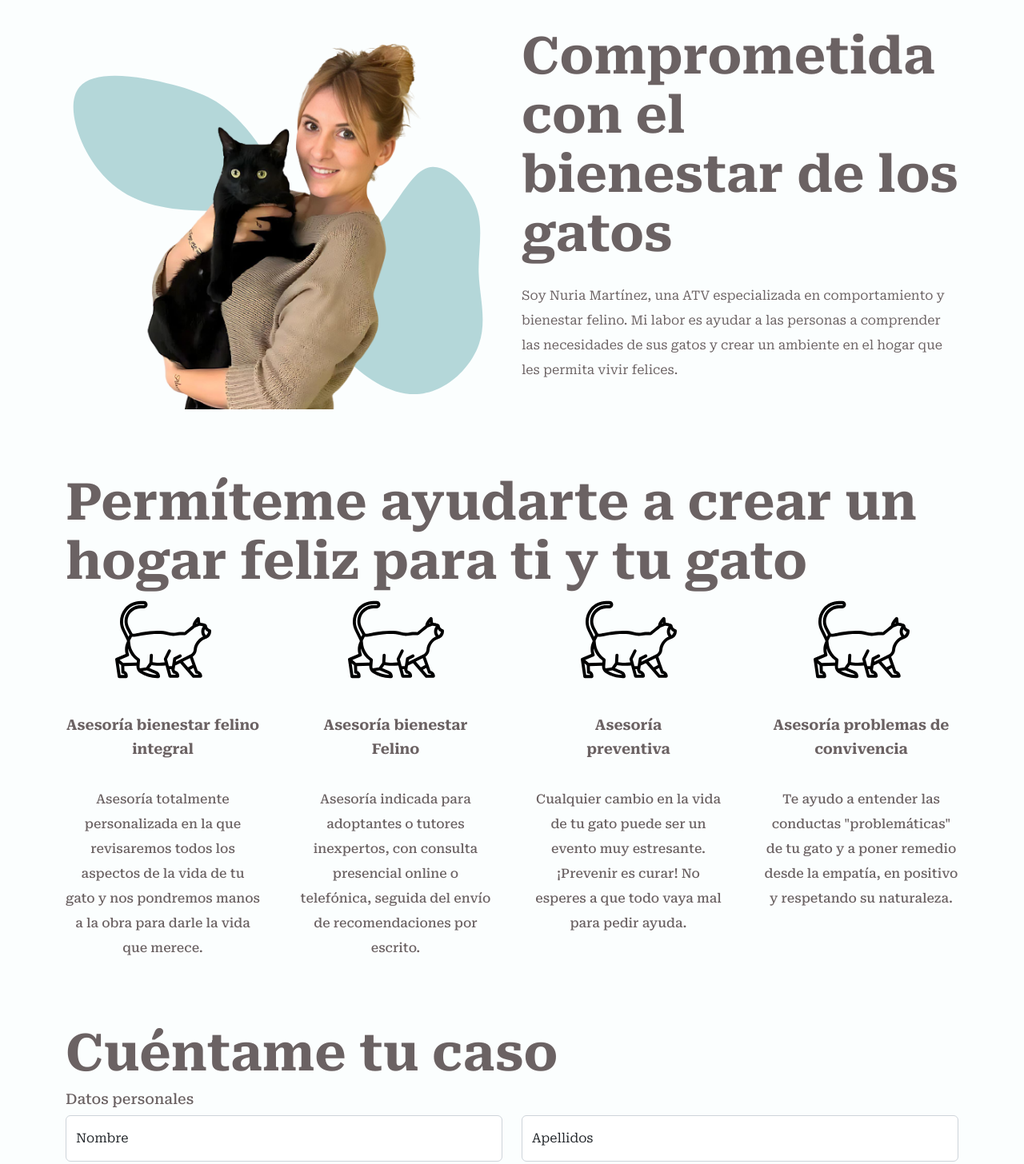
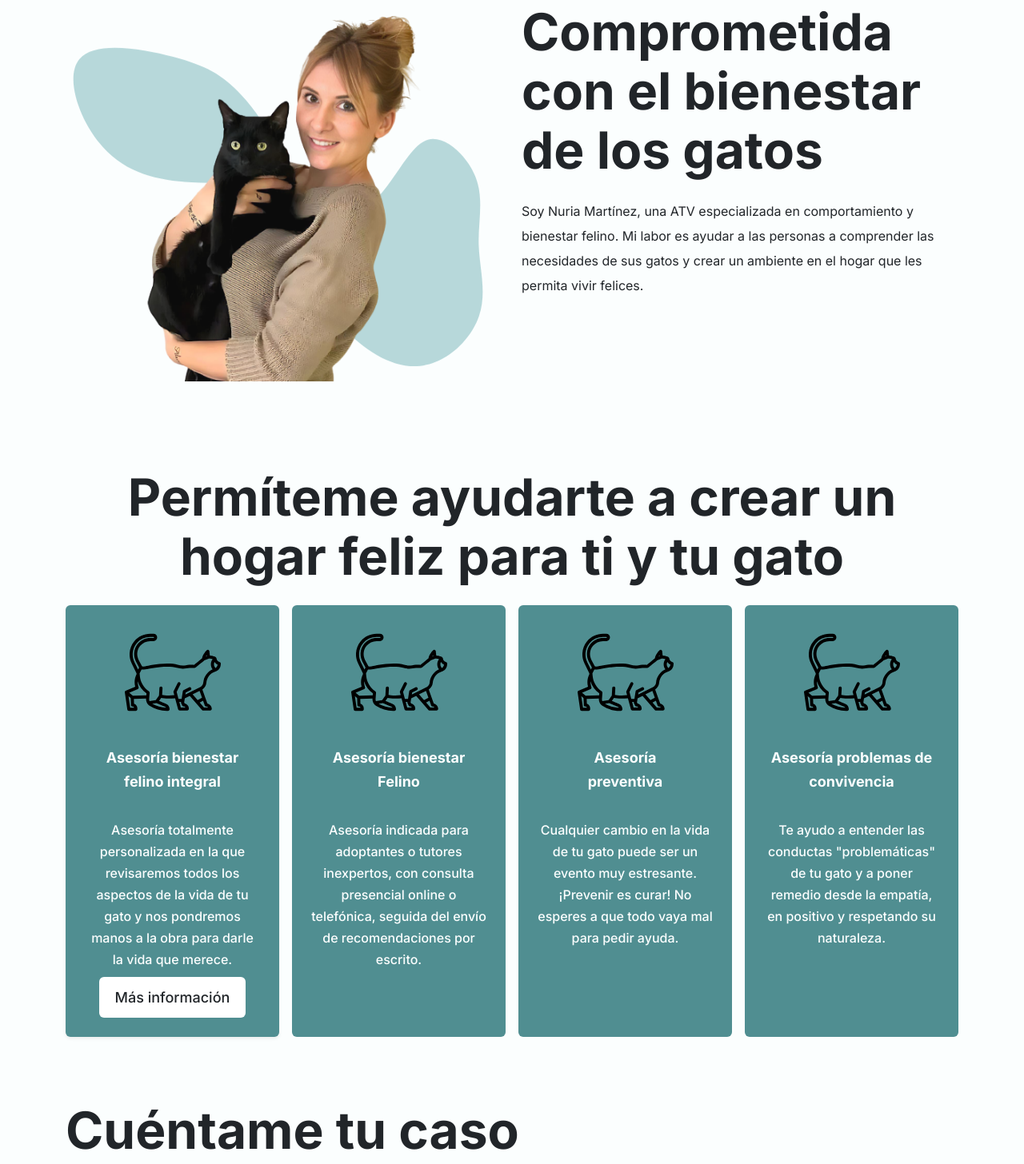
Before and after one commit to SergioMartinezC/naturaleza-felina, a website: page index.html in a window 1280 px wide. Shown: the part 833-2289 px from the top of the page at 80% size. Drawn offline with nearby package versions, Linux system fonts and the light colour scheme.

Commit message:
adjust scroll and services updated

```diff
--- a/index.html
+++ b/index.html
@@ -21,8 +21,7 @@
               <!-- Sidebar -->
               <div class="sidebar offcanvas offcanvas-start" tabindex="-1" id="offcanvasNavbar" aria-labelledby="offcanvasNavbarLabel">
                   <!-- Sidebar Header -->
-                <div class="offcanvas-header border-bottom">
-                  <h5 class="offcanvas-title" id="offcanvasNavbarLabel">Naturaleza Felina</h5>
+                <div class="offcanvas-header justify-content-end">
                   <button type="button" class="btn-close shadow-none" data-bs-dismiss="offcanvas" aria-label="Close"></button>
                 </div>
                 <!-- Sidebar Body -->
@@ -75,7 +74,7 @@
                 <div class="col-lg-6">
                   <div class="copy" data-aos="fade-up" data-aos-duration="2000">
                     <div class="text-label">
-                      Solucionando problemas de comportamiento felino
+                      Ayudándote a comprender a tu gato
                     </div>
                     <div class="text-hero-bold">
                       Hagamos del mundo un lugar mejor para los gatos
@@ -99,10 +98,13 @@
           <section class="about" id="about">
             <div class="container">
               <div class="row">
-                <div class="col-md-6 bg-secondary-nat d-flex justify-content-center about-image-container" data-aos="fade-down" data-aos-duration="2000">
+                <div class="col-lg-6 bg-secondary-nat d-flex justify-content-center about-image-container"
+                     data-aos="fade-down"
+                     data-aos-duration="3000"
+                     data-aos-delay="500" data-aos-offset="0">
                   <img src="assets/images/about-removeb.png" class="w-75" alt="img">
                 </div>
-                <div class="col-md-6" data-aos="fade-right" data-aos-duration="2000">
+                <div class="col-lg-6 order-lg-last order-md-first" data-aos="fade-right" data-aos-duration="3000" data-aos-offset="500">
                   <div class="text-about-bold">
                     Comprometida con el bienestar de los gatos
                   </div>
@@ -114,15 +116,16 @@
               </div>
             </div>
           </section>
-          <section class="services" id="services">
+          <section class="services position-relative" id="services">
             <div class="container bg-primary-nat">
               <div class="row">
-                <div class="text-services-bold">
+                <div class="text-services-bold text-center">
                   Permíteme ayudarte a crear un hogar feliz para ti y tu gato
                 </div>
               </div>
-              <div class="row g-5">
-                <div class="col-md-6 col-lg-3 d-flex flex-column text-center justify-content-start">
+              <div class="row g-3 justify-content-between">
+                <div class="col-sm-12 col-md-6 col-lg-3 d-flex flex-column text-center justify-content-start">
+                  <div class="service-background p-4 border-1 shadow-sm rounded h-100">
                     <span>
                       <svg fill="#000000" height="120px" width="120px" version="1.1" id="Capa_1" xmlns="http://www.w3.org/2000/svg" xmlns:xlink="http://www.w3.org/1999/xlink"
                         viewBox="0 0 464.854 464.854" xml:space="preserve">
@@ -176,8 +179,11 @@
                       Asesoría totalmente personalizada en la que revisaremos todos los aspectos de la vida de
                       tu gato y nos pondremos manos a la obra para darle la vida que merece.
                     </div>
+                    <a href="#" class="btn btn-service shadow-none mt-2">Más información</a>
                   </div>
-                <div class="col-12 col-md-6 col-lg-3 d-flex flex-column text-center justify-content-start">
+                </div>
+                <div class="col-sm-12 col-md-6 col-lg-3 d-flex flex-column text-center justify-content-start">
+                  <div class="service-background p-4 border-1 rounded h-100">
                     <span>
                       <svg fill="#000000" height="120px" width="120px" version="1.1" id="Capa_1" xmlns="http://www.w3.org/2000/svg" xmlns:xlink="http://www.w3.org/1999/xlink"
                         viewBox="0 0 464.854 464.854" xml:space="preserve">
@@ -232,7 +238,9 @@
                       online o telefónica, seguida del envío de recomendaciones por escrito.
                     </div>
                   </div>
-                <div class="col-12 col-md-6 col-lg-3 d-flex flex-column text-center justify-content-start">
+                </div>
+                <div class="col-sm-12 col-md-6 col-lg-3 d-flex flex-column text-center justify-content-start">
+                  <div class="service-background p-4 border-1 rounded h-100">
                     <span>
                       <svg fill="#000000" height="120px" width="120px" version="1.1" id="Capa_1" xmlns="http://www.w3.org/2000/svg" xmlns:xlink="http://www.w3.org/1999/xlink"
                         viewBox="0 0 464.854 464.854" xml:space="preserve">
@@ -287,7 +295,9 @@
                       es curar! No esperes a que todo vaya mal para pedir ayuda.
                     </div>
                   </div>
-                <div class="col-12 col-md-6 col-lg-3 d-flex flex-column text-center justify-content-start">
+                </div>
+                <div class="col-sm-12 col-md-6 col-lg-3 d-flex flex-column text-center justify-content-start">
+                  <div class="service-background p-4 border-1 rounded h-100">
                     <span>
                       <svg fill="#000000" height="120px" width="120px" version="1.1" id="Capa_1" xmlns="http://www.w3.org/2000/svg" xmlns:xlink="http://www.w3.org/1999/xlink"
                         viewBox="0 0 464.854 464.854" xml:space="preserve">
@@ -340,6 +350,7 @@
                     <div class="text-service">
                       Te ayudo a entender las conductas "problemáticas" de tu gato y a poner remedio
                       desde la empatía, en positivo y respetando su naturaleza.
+                    </div>
                   </div>
                 </div>
               </div>
--- a/script.js
+++ b/script.js
@@ -6,6 +6,7 @@ $(document).ready(function(){
 });
 
 $(document).ready(function() {
+    var scrollOffset = 121;
     $(window).scroll(function() {
         var scrollPos = $(document).scrollTop();
         $('.nav-link').each(function() {
@@ -15,7 +16,7 @@ $(document).ready(function() {
             if (refElement[0] == undefined) {
                 console.log(href);
             }
-            if (refElement[0].offsetTop <= scrollPos && refElement[0].offsetTop + refElement[0].offsetHeight > scrollPos) {
+            if (refElement[0].offsetTop - scrollOffset <= scrollPos && refElement[0].offsetTop - scrollOffset + refElement[0].offsetHeight > scrollPos) {
                 $('.nav-link').removeClass('active');
                 currLink.addClass('active');
             }
--- a/style.css
+++ b/style.css
@@ -1,5 +1,4 @@
-@import url('https://fonts.googleapis.com/css2?family=Roboto+Serif:opsz,wght@8..144,100;8..144,300;8..144,400;8..144,500;8..144,600;8..144,700&display=swap');
-
+@import url('https://fonts.googleapis.com/css2?family=Inter:wght@300;400;500;600;700&family=Roboto+Serif:opsz,wght@8..144,100;8..144,300;8..144,400;8..144,500;8..144,600;8..144,700&display=swap');
 
 /* Colors */
 
@@ -18,7 +17,7 @@
     --primary-blur: #CBCCCC;
     /*--primary-blur: #728181;*/
     --accent-color: var(--blue);
-    --font-color: var(--gray);
+    --font-color: var(black);
 
     --nav-height: 85px;
 
@@ -27,6 +26,7 @@
     --header-3: 42px;
     --header-4: 32px;
 
+    --text-large: 22px;
     --text-medium: 18px;
     --text-regular: 16px;
     --text-light: 13px;
@@ -44,7 +44,7 @@
     margin: 0;
     padding: 0;
     box-sizing: border-box;
-    font-family: 'Roboto Serif', serif;
+    font-family: 'Inter', sans-serif;
 }
 
 body {
@@ -79,7 +79,7 @@ a {
     background-image: linear-gradient(rgba(0,0,0,0), rgba(0,0,0,0)), linear-gradient(
         rgba(0,0,0,0),
         rgba(0,0,0,0)
-    ), linear-gradient(var(--font-color), var(--font-color));
+    ), linear-gradient(var(--primary-dark), var(--primary-dark));
     background-size: 20px 1px, 100% 2px, 0 1px;
     background-position: calc(20px * -1) 100%, 100% 100%, 0 100%;
     background-repeat: no-repeat;
@@ -89,12 +89,13 @@ a {
 }
 
 .nav-link:hover {
-    color: var(--font-color);
+    color: var(--primary-dark);
     background-size: 20px 1px, 0 1px, 100% 1px !important;
     background-position: calc(100% + 20px) 100%, 100% 100%, 0 100% !important;
 }
 
 .nav-link.active {
+    color: var(--primary-dark) !important;
     background-size: 20px 1px, 0 1px, 100% 1px !important;
     background-position: calc(100% + 20px) 100%, 100% 100%, 0 100% !important;
 }
@@ -148,17 +149,17 @@ a {
 .btn-primary {
     background-color: var(--primary);
     border: none;
-    color: var(--gray);
+    color: var(--font-color);
 }
 
 .btn-primary:focus {
     background-color: var(--yellow);
-    color: var(--gray);
+    color: var(--font-color);
 }
 
 .btn-primary:hover {
     background-color: var(--yellow);
-    color: var(--gray);
+    color: var(--font-color);
 }
 
 .btn-secondary {
@@ -175,6 +176,24 @@ a {
 
 .btn-secondary:hover {
     background-color: white;
+    box-shadow: 0px 4px 19px rgba(0, 0, 0, 0.05) !important;
+    color: var(--gray);
+}
+
+.btn-service {
+    background-color: white;
+    color: var(--font-color);
+    border: none;
+}
+
+.btn-service:focus {
+    background-color: white;
+    box-shadow: 0px 4px 19px rgba(0, 0, 0, 0.05) !important;
+    color: var(--gray);
+}
+
+.btn-service:hover {
+    background-color: var(--blue);
     box-shadow: 0px 4px 19px rgba(0, 0, 0, 0.05) !important;
     color: var(--gray);
 }
@@ -224,19 +243,26 @@ section.hero {
     margin: 5rem 0
 }
 
-.text-label,
+.service-background {
+    background-color: var(--primary-dark);
+}
+
 .text-hero-bold,
 .text-hero-regular,
 .text-about-bold,
-.text-about-regular {
+.text-about-regular,
+.text-services-bold,
+.text-contact-bold,
+.text-work-bol {
     margin: 24px 0;
 }
 
 .text-label {
     color: var(--primary-dark);
-    font-size: var(--text-regular);
+    font-size: var(--text-large);
     font-weight: var(--font-weight-regular);
     line-height: 31px;
+    margin-top: 24px;
 }
 
 .text-hero-bold,
@@ -244,7 +270,7 @@ section.hero {
 .text-services-bold,
 .text-contact-bold,
 .text-work-bold {
-    color: var(--gray);
+    color: var(--font-color);
     font-size: var(--header-1);
     font-weight: var(--font-weight-bold);
     line-height: 74px;
@@ -252,28 +278,28 @@ section.hero {
 
 .text-hero-regular,
 .text-about-regular {
-    color: var(--gray);
+    color: var(--font-color);
     font-size: var(--text-regular);
     font-weight: var(--font-weight-regular);
     line-height: 31px;
 }
 
 .text-service {
-    color: var(--font-color);
+    color: var(--primary-light);
     font-size: var(--text-regular);
     font-weight: var(--font-weight-medium);
-    line-height: 31px;
+    line-height: 27px;
 }
 
 .text-form-subheader {
-    color: var(--gray);
+    color: var(--font-color);
     font-size: var(--text-medium);
     font-weight: var(--font-weight-medium);
     line-height: 40px;
 }
 
 .text-subheader {
-    color: var(--gray);
+    color: var(--primary-light);
     font-size: var(--text-medium);
     font-weight: var(--font-weight-bold);
     line-height: 30px;
```
Also changed, not shown: assets/images/hero.png. Lines whose indentation alone changed are shown as unchanged.
